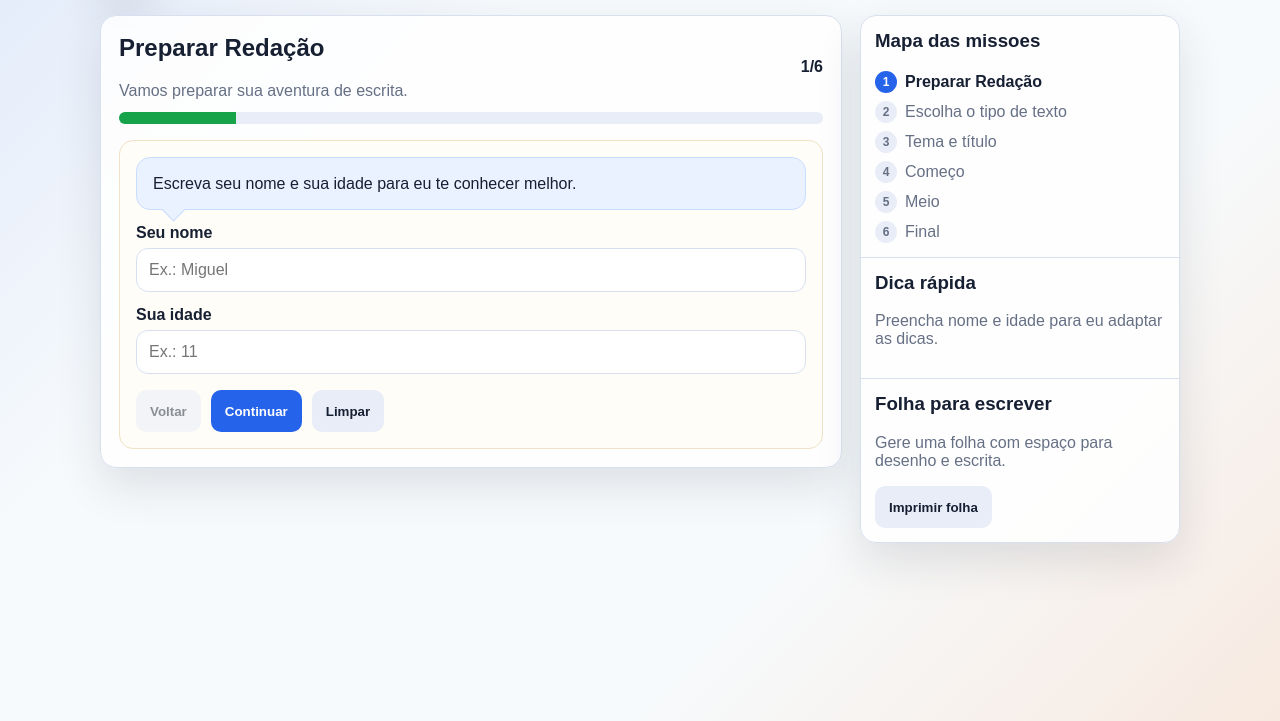
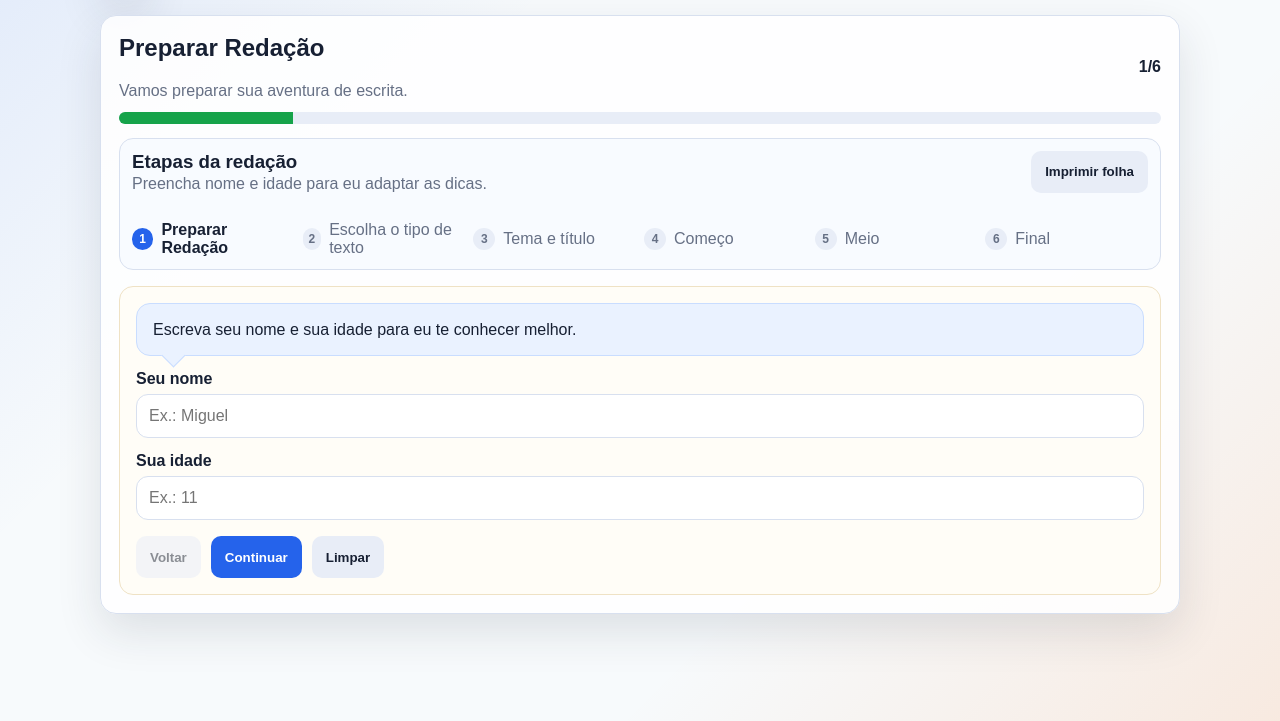
Before and after one commit to emerson1001a/MissaoRedacao, a website: page public/index.html in a window 1280 px wide. Shown: the part 79-800 px from the top of the page. Drawn offline with Linux system fonts and the light colour scheme.

Commit message:
Integrar etapas ao fluxo principal da redacao

```diff
--- a/public/index.html
+++ b/public/index.html
@@ -54,7 +54,7 @@
     button.blank { background: #fff; color: var(--muted); border: 1px solid var(--line); }
     button:disabled { opacity: .5; cursor: not-allowed; }
 
-    .grid { display: grid; grid-template-columns: minmax(0, 1fr) 320px; gap: 18px; align-items: start; }
+    .grid { display: grid; grid-template-columns: minmax(0, 1fr); gap: 18px; align-items: start; }
     .panel {
       background: rgba(255, 255, 255, .88); border: 1px solid var(--line);
       border-radius: 16px; box-shadow: var(--shadow);
@@ -90,9 +90,18 @@
     #childFeedback { white-space: pre-wrap; line-height: 1.5; }
     .finalText { white-space: pre-wrap; background: #fff; border: 1px solid var(--line); border-radius: 12px; padding: 12px; }
 
-    .sideCard { padding: 14px; border-top: 1px solid var(--line); }
-    .sideCard:first-child { border-top: 0; }
-    .stepList { display: grid; gap: 8px; }
+    .missionSupport {
+      display: grid;
+      gap: 12px;
+      margin-top: 14px;
+      padding: 12px;
+      border: 1px solid var(--line);
+      border-radius: 14px;
+      background: #f8fbff;
+    }
+    .supportHeader { display: flex; justify-content: space-between; gap: 12px; align-items: flex-start; flex-wrap: wrap; }
+    .supportHeader h3 { margin-bottom: 2px; }
+    .stepList { display: grid; grid-template-columns: repeat(auto-fit, minmax(145px, 1fr)); gap: 8px; }
     .stepItem { display: flex; gap: 8px; align-items: center; color: var(--muted); }
     .dot { width: 22px; height: 22px; border-radius: 999px; display: grid; place-items: center; background: #e8edf7; color: var(--muted); font-size: 12px; font-weight: 900; }
     .stepItem.active { color: var(--ink); font-weight: 900; }
@@ -155,6 +164,16 @@
             <strong id="missionCount">1/6</strong>
           </div>
           <div class="progress"><div id="progressBar" class="bar"></div></div>
+          <div class="missionSupport">
+            <div class="supportHeader">
+              <div>
+                <h3>Etapas da redação</h3>
+                <p class="muted" id="quickTip">Uma frase boa já abre caminho para outra.</p>
+              </div>
+              <button id="printWorksheetSideBtn" type="button" class="secondary">Imprimir folha</button>
+            </div>
+            <div class="stepList" id="stepList"></div>
+          </div>
 
           <div class="mission" style="margin-top:16px">
             <div class="balloon" id="bubble">Escreva seu nome e sua idade para eu te conhecer melhor.</div>
@@ -236,21 +255,6 @@
           </div>
         </section>
 
-        <aside class="panel">
-          <div class="sideCard">
-            <h3>Mapa das missoes</h3>
-            <div class="stepList" id="stepList"></div>
-          </div>
-          <div class="sideCard">
-            <h3>Dica rápida</h3>
-            <p class="muted" id="quickTip">Uma frase boa já abre caminho para outra.</p>
-          </div>
-          <div class="sideCard">
-            <h3>Folha para escrever</h3>
-            <p class="muted">Gere uma folha com espaço para desenho e escrita.</p>
-            <button id="printWorksheetSideBtn" type="button" class="secondary">Imprimir folha</button>
-          </div>
-        </aside>
       </main>
 
       <main id="adultView" class="panel pad hidden">
```
